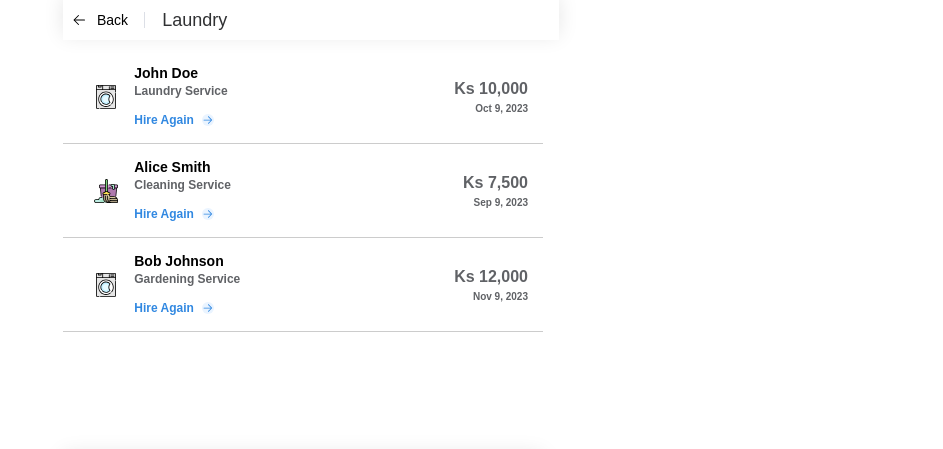
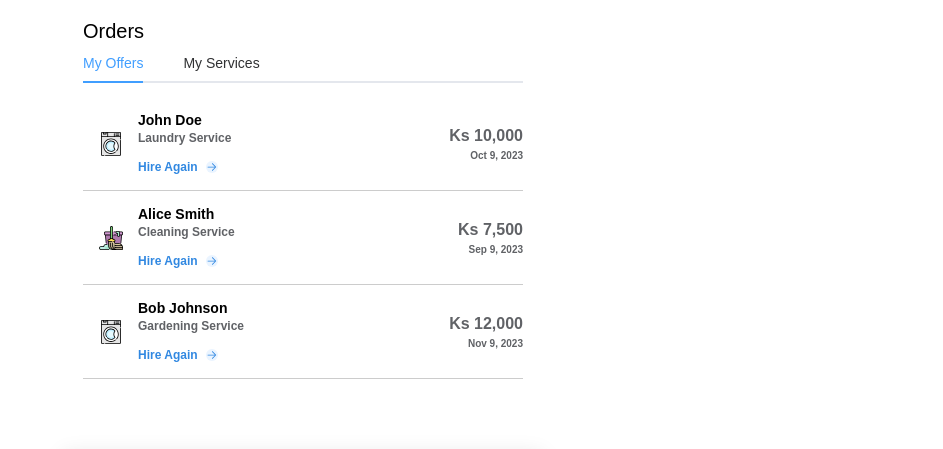
Before and after one commit to NayThuKhant/wave-hackathon-frontend, a Nuxt app: page /history in a window 1280 px wide. Shown: the top 449 px of the page, without its empty margins (337-1280 px from the left). Built offline with nearby package versions, Linux system fonts and the light colour scheme.

Commit message:
WIP profile

```diff
--- a/app.vue
+++ b/app.vue
@@ -1,6 +1,6 @@
 <template>
   <NuxtLayout>
-    <NuxtLoadingIndicator height="5" />
+    <NuxtLoadingIndicator :height="5" />
     <NuxtPage />
   </NuxtLayout>
 </template>
--- a/components/HistoryCard.vue
+++ b/components/HistoryCard.vue
@@ -57,14 +57,13 @@ const props = defineProps({
 <style lang="scss">
 .history-card {
   width: 100%;
-  margin: 5px;
-  margin: auto;
+  margin: 0 auto;
   // padding: 15px 10px;
 }
 .history-row {
   border-bottom: 1px solid #cccccc;
 
-  padding: 15px;
+  padding: 15px 0;
 }
 .user-name {
   color: black;
--- /dev/null
+++ b/composables/useHistory.js
@@ -0,0 +1,45 @@
+export default function () {
+    const activeName = ref('first')
+    const users = ref([
+        {
+            id: 1,
+            workerName: "John Doe",
+            service: "Laundry Service",
+            price: "10,000",
+            date: "9 Oct 2023",
+            image: "/images/laundry.svg",
+        },
+        {
+            id: 2,
+            workerName: "Alice Smith",
+            service: "Cleaning Service",
+            price: "7,500",
+            date: "9 Sep 2023",
+            image: "/images/cleaning.svg",
+        },
+        {
+            id: 3,
+            workerName: "Bob Johnson",
+            service: "Gardening Service",
+            price: "12,000",
+            date: "9 Nov 2023",
+            image: "/images/laundry.svg",
+        },
+    ]);
+
+    const handleClick = (tab, event) => {
+        console.log(tab, event)
+    }
+
+    const formatDate = (date) => {
+        const options = { year: "numeric", month: "short", day: "numeric" };
+        return new Date(date).toLocaleDateString("en-US", options);
+    };
+
+    return {
+        users,
+        formatDate,
+        handleClick,
+        activeName
+    }
+}
--- /dev/null
+++ b/composables/useProfile.js
@@ -0,0 +1,8 @@
+import {authStore} from "~/stores/authStore";
+export default function () {
+    const store = authStore();
+
+    const userProfile = store.getUserData;
+
+    return { userProfile }
+}
--- a/pages/history.vue
+++ b/pages/history.vue
@@ -1,6 +1,8 @@
 <template>
-  <TopHeader :to="'home'"></TopHeader>
-  <div style="margin-top: 50px">
+  <div class="history-container">
+    <p>Orders</p>
+    <el-tabs v-model="activeName" class="demo-tabs" @tab-click="handleClick">
+      <el-tab-pane label="My Offers" name="first">
         <HistoryCard
             v-for="user in users"
             :key="user.id"
@@ -10,42 +12,36 @@
             :date="formatDate(user.date)"
             :image="user.image"
         />
+      </el-tab-pane>
+      <el-tab-pane label="My Services" name="second">
+        <HistoryCard
+            v-for="user in users"
+            :key="user.id"
+            :workerName="user.workerName"
+            :service="user.service"
+            :price="user.price"
+            :date="formatDate(user.date)"
+            :image="user.image"
+        />
+      </el-tab-pane>
+    </el-tabs>
   </div>
   <BaseFooter :active="'history'"></BaseFooter>
 </template>
 
 <script setup>
-import { ref } from "vue";
+import useHistory from "~/composables/useHistory";
 
-const users = ref([
-  {
-    id: 1,
-    workerName: "John Doe",
-    service: "Laundry Service",
-    price: "10,000",
-    date: "9 Oct 2023",
-    image: "/images/laundry.svg",
-  },
-  {
-    id: 2,
-    workerName: "Alice Smith",
-    service: "Cleaning Service",
-    price: "7,500",
-    date: "9 Sep 2023",
-    image: "/images/cleaning.svg",
-  },
-  {
-    id: 3,
-    workerName: "Bob Johnson",
-    service: "Gardening Service",
-    price: "12,000",
-    date: "9 Nov 2023",
-    image: "/images/laundry.svg",
-  },
-]);
+const { users, formatDate, activeName, handleClick } = useHistory()
+</script>
 
-const formatDate = (date) => {
-  const options = { year: "numeric", month: "short", day: "numeric" };
-  return new Date(date).toLocaleDateString("en-US", options);
-};
-</script>
+<style lang="scss" scoped>
+.history-container {
+  padding: 20px;
+
+  p {
+    margin: 0;
+    font-size: 20px;
+  }
+}
+</style>
--- a/pages/index.vue
+++ b/pages/index.vue
@@ -1,7 +1,9 @@
 <template>
-  <div v-loading.fullscreen.lock="loading"
-  element-loading-text="Authenticating...">
-
+  <div class="loading-container">
+    <div class="loading-spinner">
+      <img src="../assets/images/loading.gif" alt="loading-icon">
+      <p>AH-KUU</p>
+    </div>
   </div>
 </template>
 
@@ -14,3 +16,24 @@ onBeforeMount(() => {
   login()
 })
 </script>
+
+<style lang="scss" scoped>
+.loading-container{
+  display: flex;
+  padding: 0;
+  max-width: 480px;
+  height: 100vh;
+  flex-direction: column;
+
+  .loading-spinner {
+    text-align: center;
+    margin: auto;
+
+    p {
+      margin: 0;
+      font-weight: bold;
+      font-size: 20px;
+    }
+  }
+}
+</style>
--- a/pages/profile.vue
+++ b/pages/profile.vue
@@ -2,7 +2,7 @@
   <TopHeader></TopHeader>
   <div style="margin: 50px 20px 70px 20px">
     <div class="profile-card" style="display: flex; align-items: center">
-      <el-avatar class="card-user"><User /></el-avatar>
+      <el-avatar class="card-user"><ElIconUser /></el-avatar>
       <div style="margin-left: 20px">
         <span
           style="
@@ -13,7 +13,7 @@
           "
           >{{ userProfile.name }}</span
         >
-        <el-text style="font-size: 12px">{{ userProfile.phone }}</el-text>
+        <el-text style="font-size: 12px">{{ userProfile.mobile_number }}</el-text>
       </div>
     </div>
 
@@ -53,7 +53,7 @@
             ><el-image src="/images/terms.svg" /></el-icon
           >Terms & Conditions</el-text
         >
-        <el-icon><ArrowRightBold /></el-icon>
+        <el-icon><arrow-right-bold /></el-icon>
       </div>
       <div class="setting">
         <el-text class="des-title"
@@ -61,7 +61,7 @@
             ><el-image src="/images/faqs.svg" /></el-icon
           >FAQs</el-text
         >
-        <el-icon><ArrowRightBold /></el-icon>
+        <el-icon><arrow-right-bold /></el-icon>
       </div>
       <div class="setting">
         <el-text class="des-title"
@@ -82,22 +82,10 @@
 </template>
 
 <script setup>
-import { ref } from "vue";
-import {
-  Suitcase,
-  User,
-  ArrowRightBold,
-  Document,
-  QuestionFilled,
-} from "@element-plus/icons-vue";
+import useProfile from "~/composables/useProfile";
+import {ArrowRightBold} from "@element-plus/icons-vue";
 
-const userProfile = ref({
-  name: "John Doe",
-  phone: "0912345678",
-  profilePicture: "https://example.com/profile.jpg",
-  about: "I'm a software developer.",
-  address: "123 Main St, City, Country",
-});
+const { userProfile } = useProfile()
 </script>
 <style lang="scss">
 .profile-card {
```
Also changed, not shown: assets/images/loading.gif (added). Lines whose indentation alone changed are shown as unchanged.
